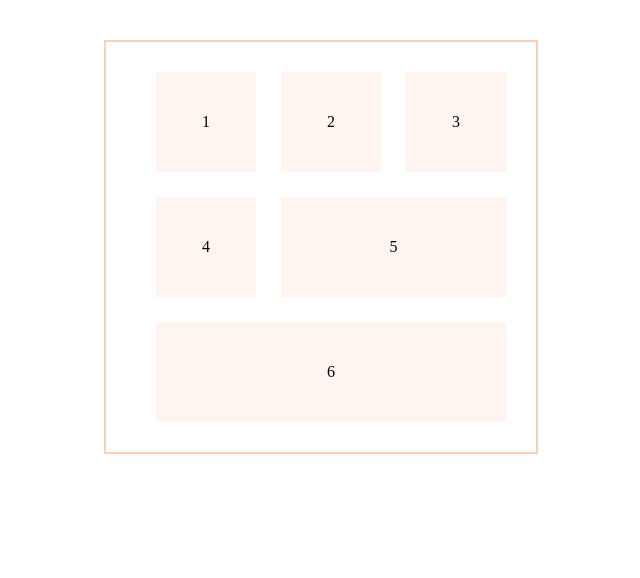
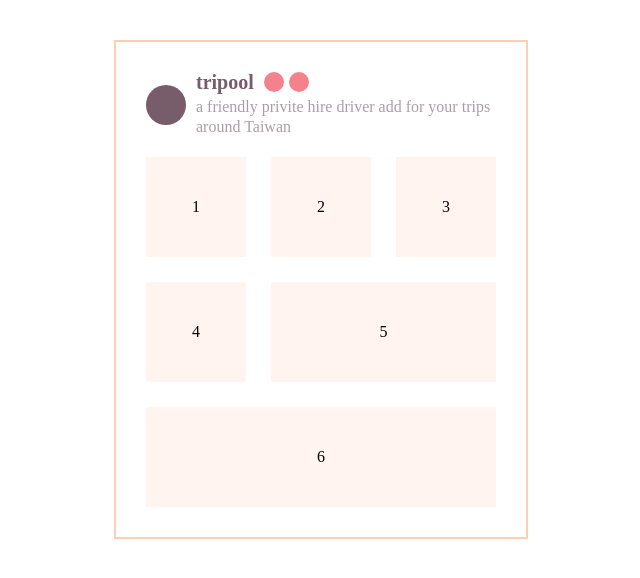
Before and after one commit to JiunJieLin/RWD-practice-project, a plain HTML site: page index.html in a window 1280 px wide. Shown: the whole page, without its empty margins (319-959 px from the left). Drawn offline with Linux system fonts and the light colour scheme.

Commit message:
PC model

```diff
--- a/index.html
+++ b/index.html
@@ -9,7 +9,25 @@
   <body>
     <div class="wrap">
       <div class="container">
-        <div class="top-menu"></div>
+        <div class="top-menu">
+          <div class="big-circle-container">
+            <div class="big-circle"></div>
+          </div>
+          <div class="textarea">
+            <div class="title">
+              <p>tripool</p>
+              <div class="circles">
+                <div class="s-circle"></div>
+                <div class="s-circle"></div>
+              </div>
+            </div>
+            <div class="text">
+              <p>
+                a friendly privite hire driver add for your trips around Taiwan
+              </p>
+            </div>
+          </div>
+        </div>
         <div class="square-container">
           <div class="first-line">
             <div class="squares">1</div>
--- a/style.css
+++ b/style.css
@@ -146,18 +146,63 @@ table {
 .container {
   border: 2px solid #fdcfb6;
   display: flex;
+  flex-direction: column;
   gap: 20px;
   padding: 30px;
   margin-top: 40px;
   margin-left: 80px;
   margin-right: 80px;
   min-height: 100%;
-  max-width: 600px;
+  max-width: 500px;
+}
+
+.top-menu {
+  display: flex;
+
+  width: 350px;
+  height: 100%;
+}
+.textarea {
+  padding-left: 10px;
+}
+.big-circle-container {
+  display: flex;
+  align-items: center;
+  justify-content: center;
+}
+.big-circle {
+  width: 40px;
+  height: 40px;
+  background-color: #775c69;
+  border-radius: 100%;
+}
+.s-circle {
+  background-color: #f4828c;
+  border-radius: 100%;
+  width: 20px;
+  height: 20px;
+}
+.circles {
+  display: flex;
+  gap: 5px;
+}
+.title {
+  display: flex;
+  margin-bottom: 5px;
+}
+.title p {
+  color: #775c69;
+  font-weight: bold;
+  font-size: 20px;
+  margin-right: 10px;
+}
+.text {
+  color: #ac9da5;
+  line-height: 20px;
 }
 .square-container {
   display: flex;
   flex-direction: column;
-
   width: 350px;
   height: 350px;
   gap: 25px;
```
